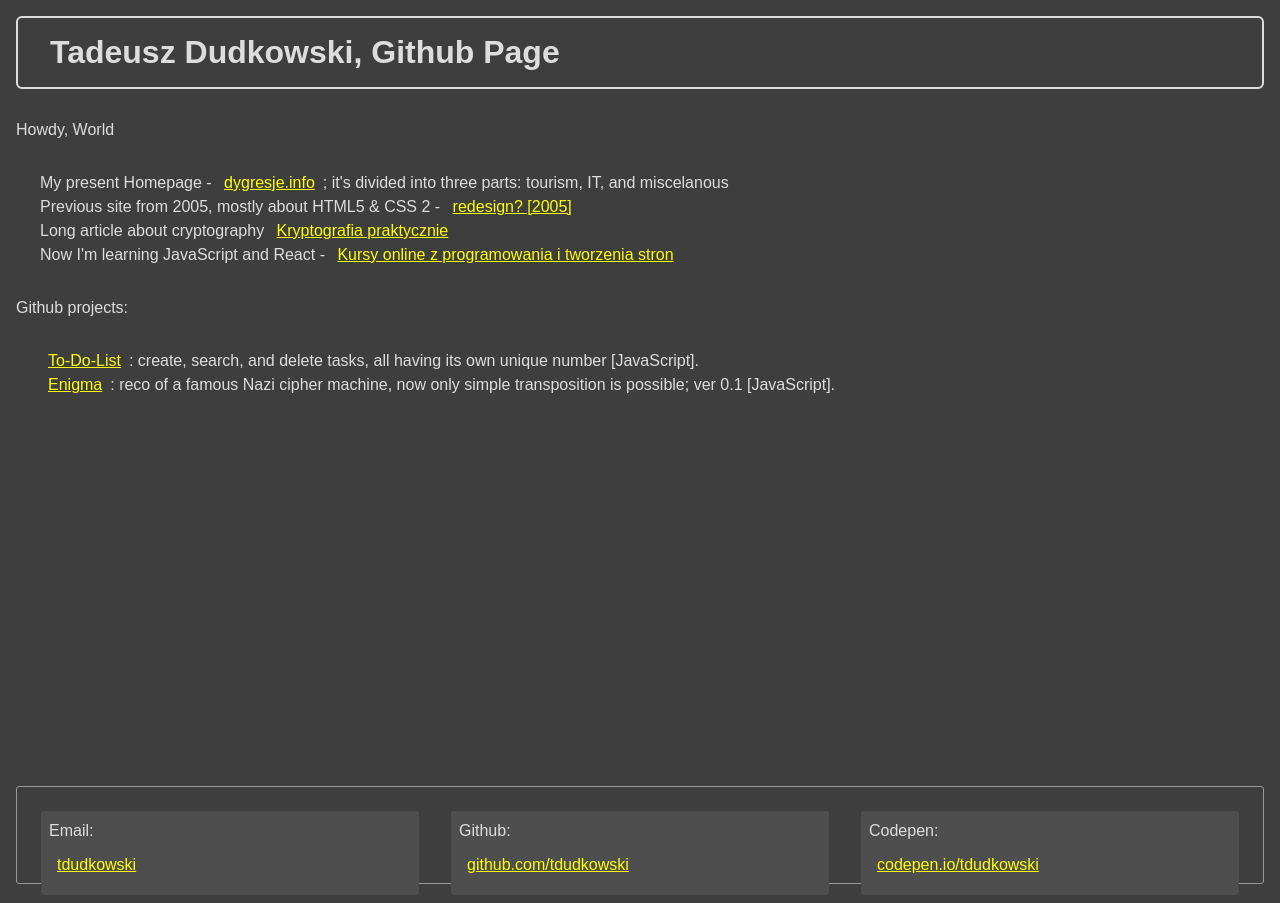
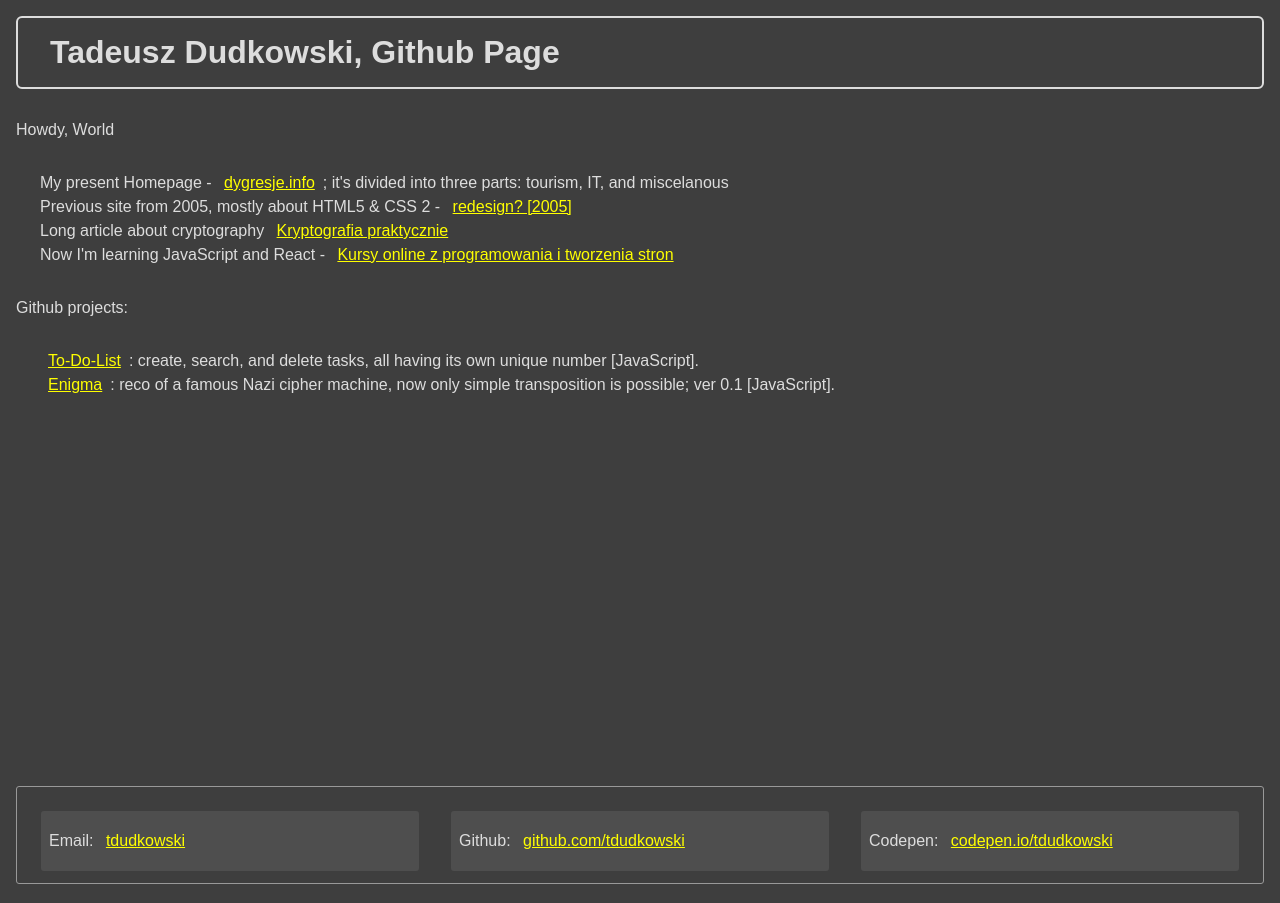
Before and after one commit to tdudkowski/tdudkowski.github.io, a Jekyll site: the page built from index.html, in a window 1280 px wide. Built offline with Jekyll 4.4.1, drawn with Linux system fonts in a browser that asks for light colours.

Commit message:
Update main.css

```diff
--- a/css/main.css
+++ b/css/main.css
@@ -13,4 +13,4 @@ ul li {line-height: 1.5rem;}
 footer {max-height: 6rem; border:1px solid #999; border-radius: 3px;  margin: 1rem;}
 footer ul {display: flex; padding: .5rem;}
 footer ul li {flex: 1; padding: .5rem; margin: 0 1rem; background-color: #4e4e4e; border-radius: 3px;}
-footer ul li a {display:block;}
+footer ul li a {display:inline-block;}
```
